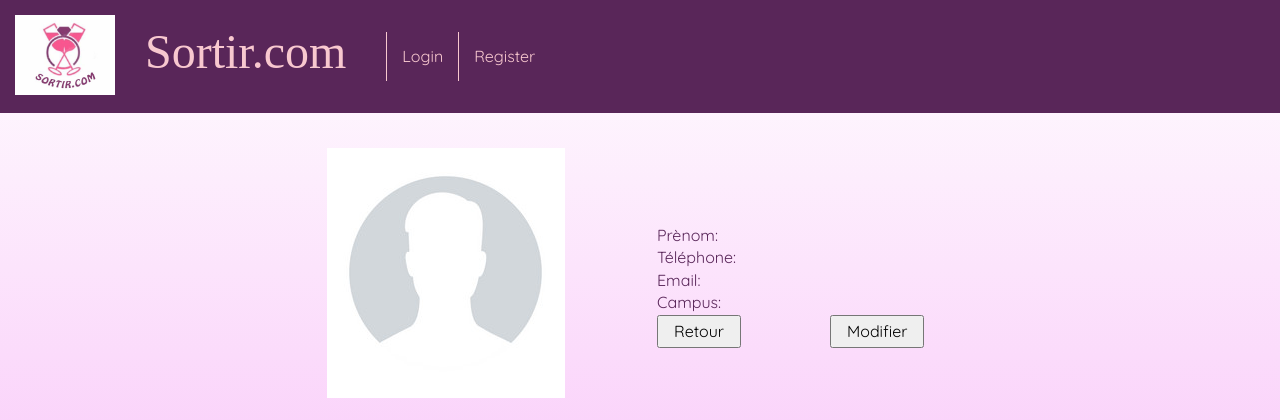
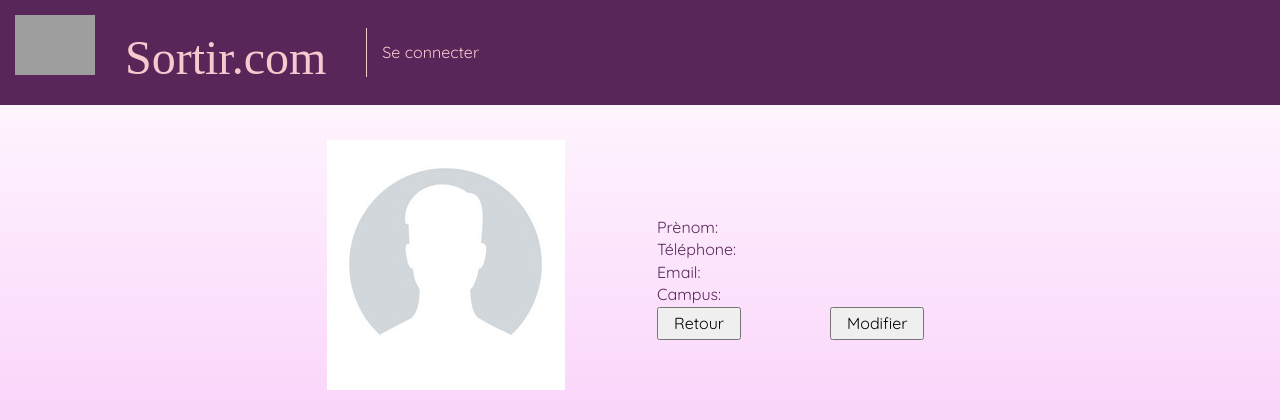
Before and after one commit to 88malvina/sortir, a Symfony app: template templates/mon_profil/details.html.twig in a window 1280 px wide. Shown: the top 420 px of the page. Run offline with Twig, Linux system fonts and the light colour scheme; the template is opened without the code that fills it, so the values that code supplies are empty; some libraries are stand-ins or nearby versions; some web fonts are replaced; grey boxes are pictures that could not be loaded.

Commit message:
correction nav roles

```diff
--- a/public/css/style.css
+++ b/public/css/style.css
@@ -65,7 +65,7 @@ body {
 
 #name_logo {
     color: #f8c8cf;
-    margin: 9px 25px 5px 0;
+    margin: 15px 25px 5px 0;
     font-size: 3rem;
     font-family: 'Source Serif Pro', serif;
 }
--- a/src/Controller/RegistrationController.php
+++ b/src/Controller/RegistrationController.php
@@ -5,6 +5,7 @@ namespace App\Controller;
 use App\Entity\Participant;
 use App\Form\RegistrationFormType;
 use App\Security\AppAuthenticator;
+use Sensio\Bundle\FrameworkExtraBundle\Configuration\IsGranted;
 use Symfony\Bundle\FrameworkBundle\Controller\AbstractController;
 use Symfony\Component\HttpFoundation\Request;
 use Symfony\Component\HttpFoundation\Response;
--- a/templates/inc/nav.html.twig
+++ b/templates/inc/nav.html.twig
@@ -4,19 +4,23 @@
             <header>
                 <nav class="topnav">
                     <div id="logo_and_name">
-                        <a id="logo_header" href="{{ path('main') }}"><img src="{{ asset('img/sortir.jpg') }}" alt=logo" width="100px"></a>
+                        <a id="logo_header" href="{{ path('main') }}"><img src="{{ asset('img/sortir-modified.png') }}" alt=logo" width="80px"></a>
                         <p id="name_logo">Sortir.com</p>
                     </div>
                     <div>
                         {% if app.user %}
                             <a class="a_header" href="{{ path('main') }}" title="Page d'accueil">Accueil</a>
-                            <a class="a_header" href="#" title="Gérer les villes">Villes</a>
-                            <a class="a_header" href="#" title="Gérer les campus">Campus</a>
+
+                            {% if app.user.administrateur %}
+                                <a class="a_header" href="#" title="Gérer les villes">Villes</a>
+                                <a class="a_header" href="#" title="Gérer les campus">Campus</a>
+                                <a class="a_header" href="{{ path('register') }}" title="Inscription">Inscrire</a>
+                            {% endif %}
+
                             <a class="a_header" href="{{ path('monprofil_afficher') }}" title="Gérer mes informations">Mon profil</a>
                             <a class="a_header" href="{{ path('logout') }}" title="Se déconnecter">Déconnexion</a>
                         {% else %}
-                            <a class="a_header" href="{{ path('app_login') }}" title="Login">Login</a>
-                            <a class="a_header" href="{{ path('register') }}" title="Register">Register</a>
+                            <a class="a_header" href="{{ path('app_login') }}" title="Se connecter">Se connecter</a>
                         {% endif %}
                     </div>
                 </nav>
```
Also changed, not shown: 1 other file.
